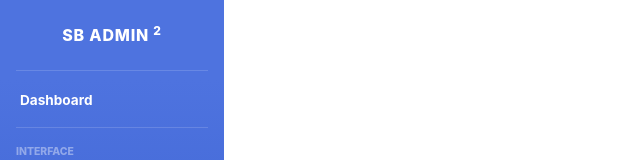
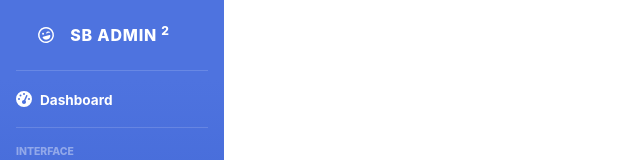
Before and after one commit to githubscientist/fsd57wde, a React (Vite) app: page / in a window 1280 px wide. Shown: the top 160 px of the page, without its empty margins (0-640 px from the left). Built offline with nearby package versions, Linux system fonts and the light colour scheme.

Commit message:
fontawesome included

```diff
--- a/package.json
+++ b/package.json
@@ -10,6 +10,11 @@
     "preview": "vite preview"
   },
   "dependencies": {
+    "@fortawesome/fontawesome-svg-core": "^6.5.2",
+    "@fortawesome/free-brands-svg-icons": "^6.5.2",
+    "@fortawesome/free-regular-svg-icons": "^6.5.2",
+    "@fortawesome/free-solid-svg-icons": "^6.5.2",
+    "@fortawesome/react-fontawesome": "^0.2.0",
     "bootstrap": "^4.6.0",
     "react": "^18.2.0",
     "react-dom": "^18.2.0"
--- a/src/App.jsx
+++ b/src/App.jsx
@@ -1,4 +1,8 @@
 import './App.css';
+// import '@fortawesome/fontawesome-free/css/all.min.css';
+import { FontAwesomeIcon } from '@fortawesome/react-fontawesome';
+import { faLaughWink } from '@fortawesome/free-regular-svg-icons';
+import { faTachometerAlt} from '@fortawesome/free-solid-svg-icons';
 
 const App = () => {
   return (
@@ -8,7 +12,8 @@
 
             <a className="sidebar-brand d-flex align-items-center justify-content-center" href="index.html">
                 <div className="sidebar-brand-icon rotate-n-15">
-                    <i className="fas fa-laugh-wink"></i>
+            {/* <i className="fas fa-laugh-wink"></i> */}
+            <FontAwesomeIcon icon={faLaughWink} />
                 </div>
                 <div className="sidebar-brand-text mx-3">SB Admin <sup>2</sup></div>
             </a>
@@ -17,8 +22,8 @@
 
             <li className="nav-item active">
                 <a className="nav-link" href="index.html">
-                    <i className="fas fa-fw fa-tachometer-alt"></i>
-                    <span>Dashboard</span></a>
+            <FontAwesomeIcon icon={faTachometerAlt} />
+                    <span className='ml-2'>Dashboard</span></a>
             </li>
 
             <hr className="sidebar-divider"></hr>
```
